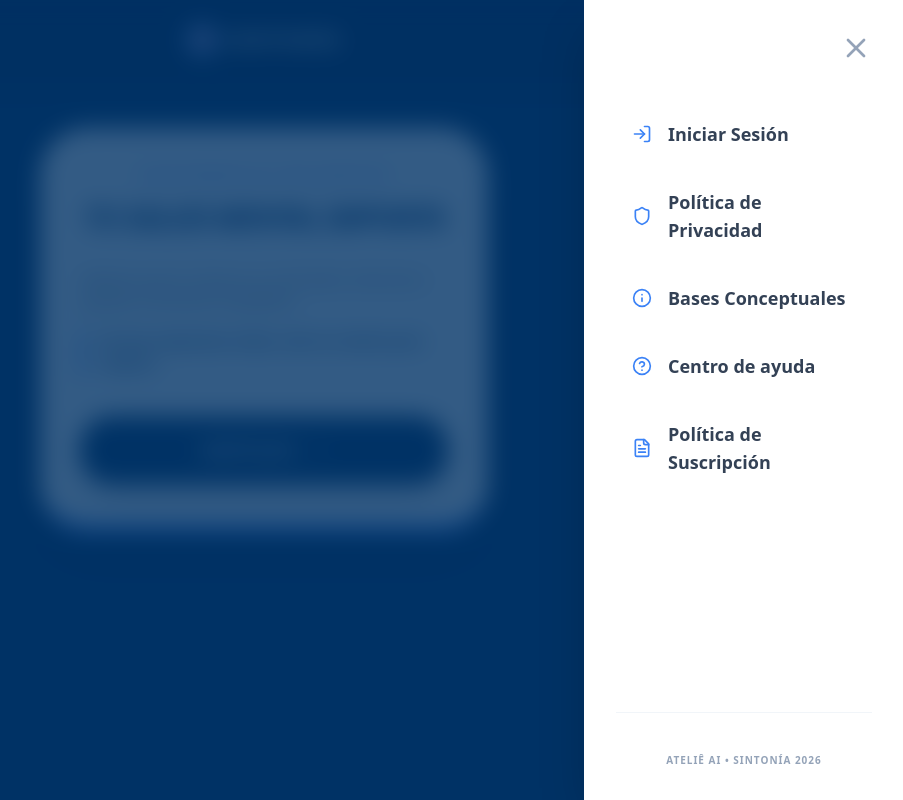
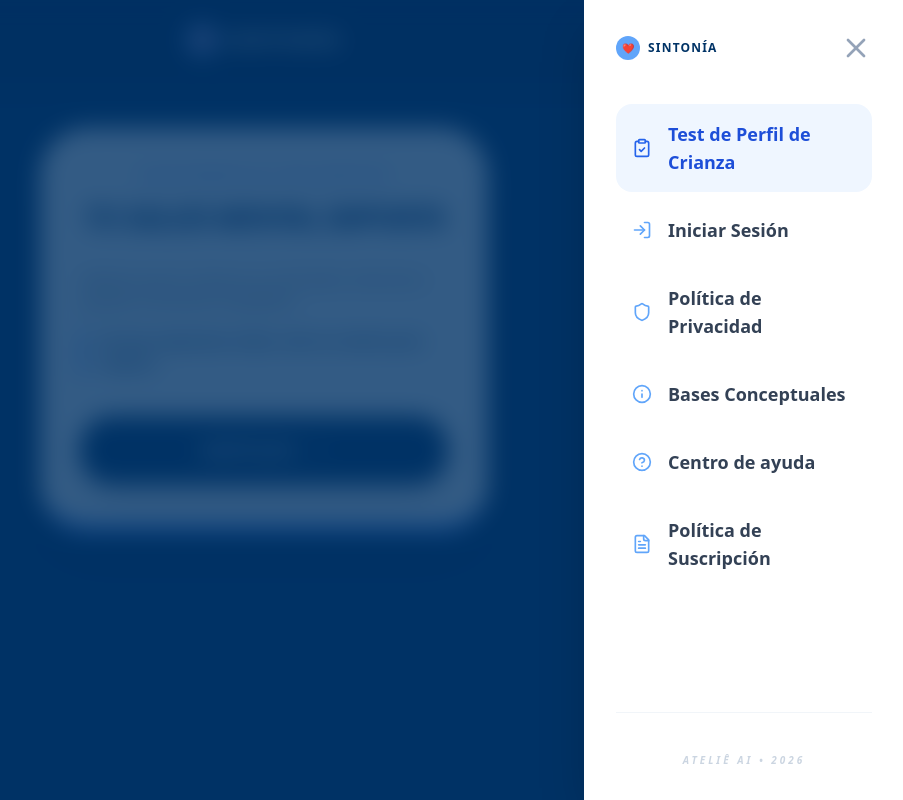
Before and after one commit to Atelier-Ai-Insights/crianza, a Next.js app: page / in a window 1280 px wide. Both pictures are taken after a click on the button 1234 px from the left and 39 px from the top of the page. Shown: the whole page, without its empty margins (376-1279 px from the left). Built offline with nearby package versions, Linux system fonts and the light colour scheme.

Commit message:
Update Menu.js

```diff
--- a/components/Menu.js
+++ b/components/Menu.js
@@ -1,10 +1,11 @@
 import { useState } from 'react';
-import { Menu as MenuIcon, X, LogIn, Shield, HelpCircle, FileText, Info } from 'lucide-react';
+import { Menu as MenuIcon, X, LogIn, Shield, HelpCircle, FileText, Info, ClipboardCheck } from 'lucide-react';
 
 export default function Menu() {
   const [isOpen, setIsOpen] = useState(false);
 
   const opciones = [
+    { nombre: 'Test de Perfil de Crianza', link: '/', icon: <ClipboardCheck size={20} /> },
     { nombre: 'Iniciar Sesión', link: '/auth?mode=login', icon: <LogIn size={20} /> },
     { nombre: 'Política de Privacidad', link: '#', icon: <Shield size={20} /> },
     { nombre: 'Bases Conceptuales', link: '#', icon: <Info size={20} /> },
@@ -14,38 +15,53 @@ export default function Menu() {
 
   return (
     <>
-      <button onClick={() => setIsOpen(true)} className="text-white hover:text-blue-200 transition-colors p-2">
+      {/* Botón de activación del menú */}
+      <button onClick={() => setIsOpen(true)} className="text-white hover:text-blue-200 transition-colors p-2 focus:outline-none">
         <MenuIcon size={28} />
       </button>
 
+      {/* Overlay con desenfoque */}
       {isOpen && (
-        <div className="fixed inset-0 bg-sintonia-dark/80 z-40 backdrop-blur-md transition-opacity" onClick={() => setIsOpen(false)} />
+        <div className="fixed inset-0 bg-[#003366]/80 z-40 backdrop-blur-md transition-opacity" onClick={() => setIsOpen(false)} />
       )}
 
+      {/* Panel Lateral (Sidebar) */}
       <div className={`fixed top-0 right-0 h-full w-80 bg-white z-50 shadow-2xl transform transition-transform duration-500 ease-in-out ${isOpen ? 'translate-x-0' : 'translate-x-full'}`}>
         <div className="p-8 flex flex-col h-full">
-          <div className="flex justify-end mb-10">
+          {/* Cabecera del menú con botón cerrar */}
+          <div className="flex justify-between items-center mb-10">
+            <div className="flex items-center gap-2">
+              <div className="w-6 h-6 bg-blue-400 rounded-full flex items-center justify-center text-[10px]">❤️</div>
+              <span className="text-xs font-black text-[#003366] uppercase tracking-widest">Sintonía</span>
+            </div>
             <button onClick={() => setIsOpen(false)} className="text-slate-400 hover:text-slate-900 transition-colors">
               <X size={32} />
             </button>
           </div>
 
+          {/* Listado de navegación */}
           <nav className="flex flex-col gap-2">
             {opciones.map((opcion, index) => (
               <a
                 key={index}
                 href={opcion.link}
-                className="flex items-center gap-4 text-slate-700 font-bold text-lg p-4 rounded-2xl hover:bg-blue-50 hover:text-[#003366] transition-all"
+                className={`flex items-center gap-4 p-4 rounded-2xl transition-all font-bold text-lg ${
+                  opcion.nombre === 'Test de Perfil de Crianza'
+                  ? 'bg-blue-50 text-blue-700'
+                  : 'text-slate-700 hover:bg-slate-50 hover:text-[#003366]'
+                }`}
                 onClick={() => setIsOpen(false)}
               >
-                <span className="text-blue-500">{opcion.icon}</span>
+                <span className={opcion.nombre === 'Test de Perfil de Crianza' ? 'text-blue-600' : 'text-blue-400'}>
+                  {opcion.icon}
+                </span>
                 {opcion.nombre}
               </a>
             ))}
           </nav>
 
           <div className="mt-auto pt-10 border-t border-slate-100">
-             <p className="text-[10px] text-slate-400 font-black uppercase tracking-widest text-center">Ateliê AI • Sintonía 2026</p>
+             <p className="text-[10px] text-slate-300 font-black uppercase tracking-[0.3em] text-center italic">Ateliê AI • 2026</p>
           </div>
         </div>
       </div>
```
